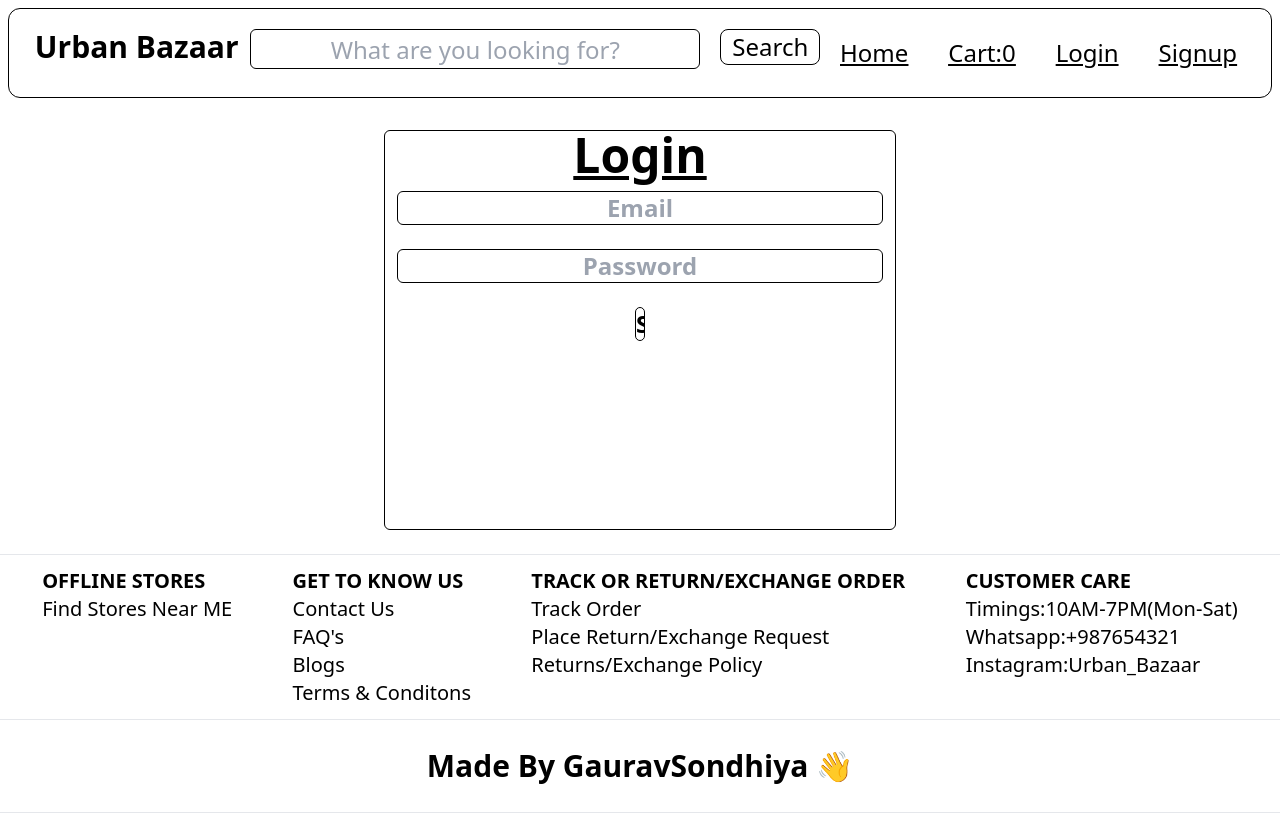
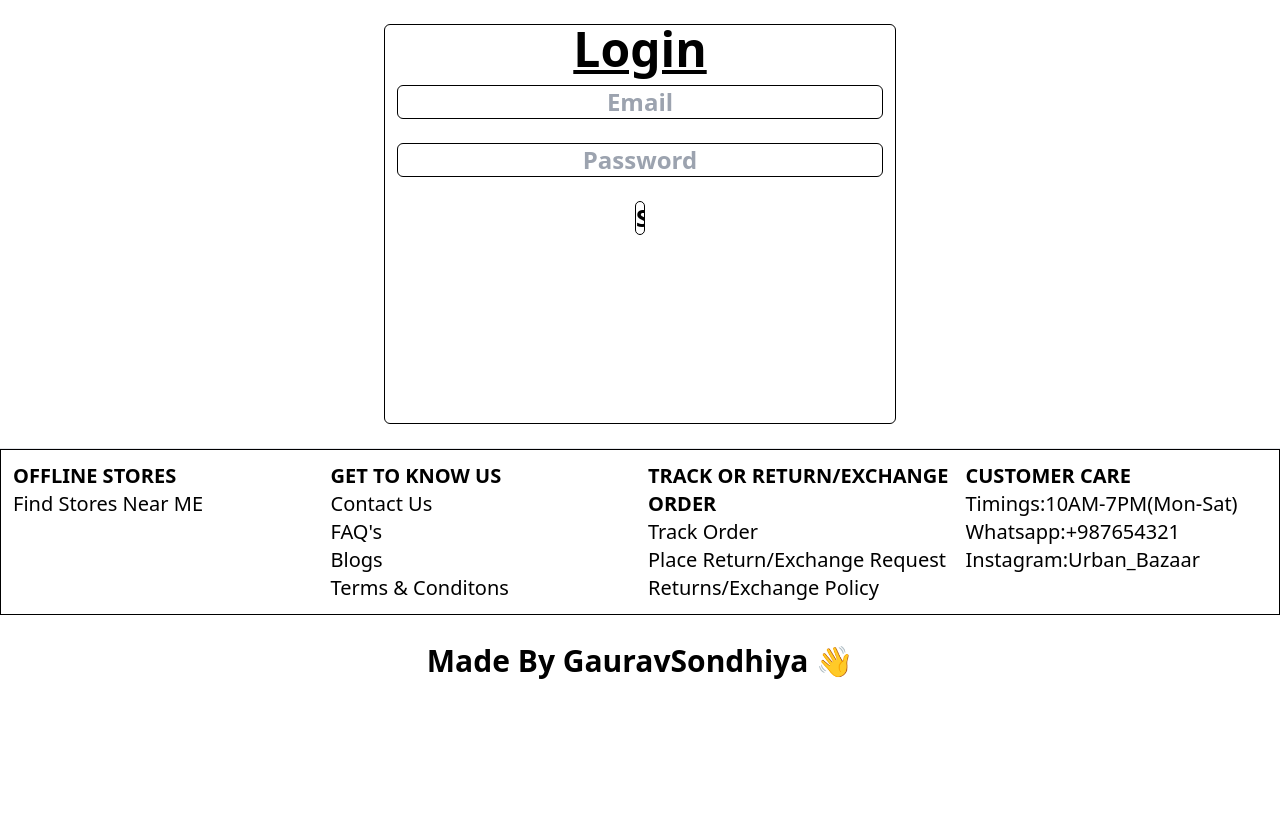
Before and after one commit to gauravsondhiya/Urban_Bazar, a React (Vite) app: page /Login in a window 1280 px wide. Built offline with nearby package versions, Linux system fonts and the light colour scheme; data requests are answered from the project's data file.

Commit message:
ui change

```diff
--- a/src/App.jsx
+++ b/src/App.jsx
@@ -11,7 +11,7 @@ import Thankyou from "./Cart/Thankyou";
 const App = () => {
   return (
     <>
-      <Header />
+      {/* <Header /> */}
       <br />
       <Routes>
         <Route path='' element={<Home />} />
--- a/src/Footer/Footer.jsx
+++ b/src/Footer/Footer.jsx
@@ -6,12 +6,12 @@ const Footer = () => {
   return (
     <>
       <hr />
-      <div className="flex justify-around text-xl p-3">
-        <div>
+      <div className="grid sm:grid-cols-4 gap-4 text-xl p-3 border border-box border-black">
+        <div className=" ">
           <h3 className="font-bold">OFFLINE STORES</h3>
           <p>Find Stores Near ME</p>
         </div>
-        <div>
+        <div className="">
           <h3 className="font-bold">GET TO KNOW US</h3>
           <ul>
             <li>Contact Us</li>
@@ -20,7 +20,7 @@ const Footer = () => {
             <li>Terms & Conditons</li>
           </ul>
         </div>
-        <div>
+        <div className="">
           <h3 className="font-bold">TRACK OR RETURN/EXCHANGE ORDER</h3>
           <ul>
             <li>Track Order</li>
@@ -28,7 +28,7 @@ const Footer = () => {
             <li> Returns/Exchange Policy</li>
           </ul>
         </div>
-        <div>
+        <div className="">
           <h3 className="font-bold">CUSTOMER CARE</h3>
           <ul>
             <li>Timings:10AM-7PM(Mon-Sat)</li>
@@ -37,11 +37,11 @@ const Footer = () => {
           </ul>
         </div>
       </div>
-      <hr />
+
       <div className="text-center text-3xl  font-bold p-4 m-3">
         <h3>Made By GauravSondhiya 👋</h3>
       </div>
-      <hr />
+
     </>
   );
 };
--- a/src/Home/Impcode.jsx
+++ b/src/Home/Impcode.jsx
@@ -1,4 +1,4 @@
-<div className="grid gap-2 sm:grid-cols-5 border border-black m-5 p-5 justify-evenly text-2xl font-bold underline underline-offset-1">
+{/* <div className="grid gap-2 sm:grid-cols-5 border border-black m-5 p-5 justify-evenly text-2xl font-bold underline underline-offset-1">
   <button onClick={() => filterByCategory("all")}>All</button>
   <button onClick={() => filterByCategory("beauty")}>Beauty</button>
   <button onClick={() => filterByCategory("fragrances")}>Fragrances</button>
@@ -18,4 +18,4 @@
 <button onClick={() => filterByCategory("groceries")}>
   Groceries
 </button>
-</div>
+</div> */}
--- a/src/Home/Slider.jsx
+++ b/src/Home/Slider.jsx
@@ -28,7 +28,7 @@ const Slider = () => {
   return (
 
     <div
-      className="bg-cover h-[300px]"
+      className="bg-cover w-[600px] h-[250px] sm:w-[100%] sm:h-[300px]  bg-center "
       style={{ backgroundImage: `url(${images[currentImageIndex]})` }}>
 
       <div className=" flex h-[300px] justify-between p-3 text-5xl font-bold align-middle">
```
